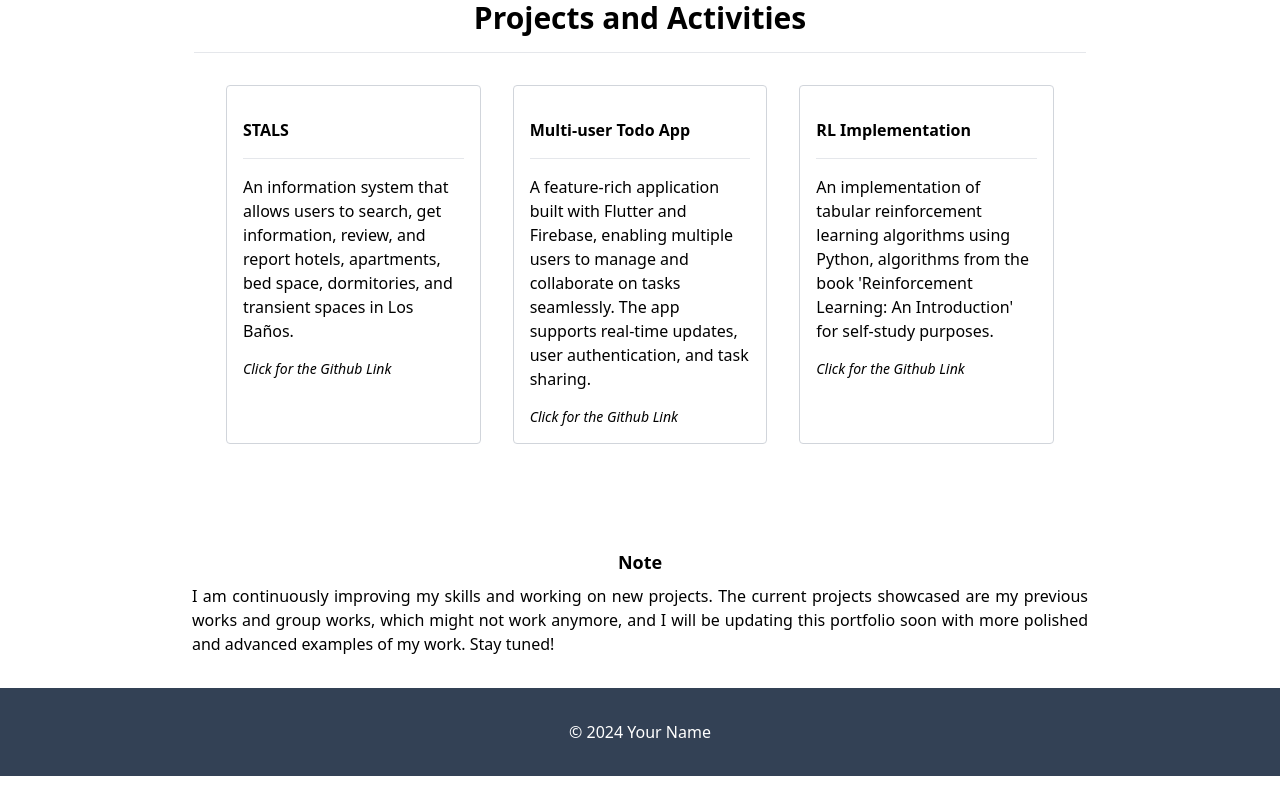
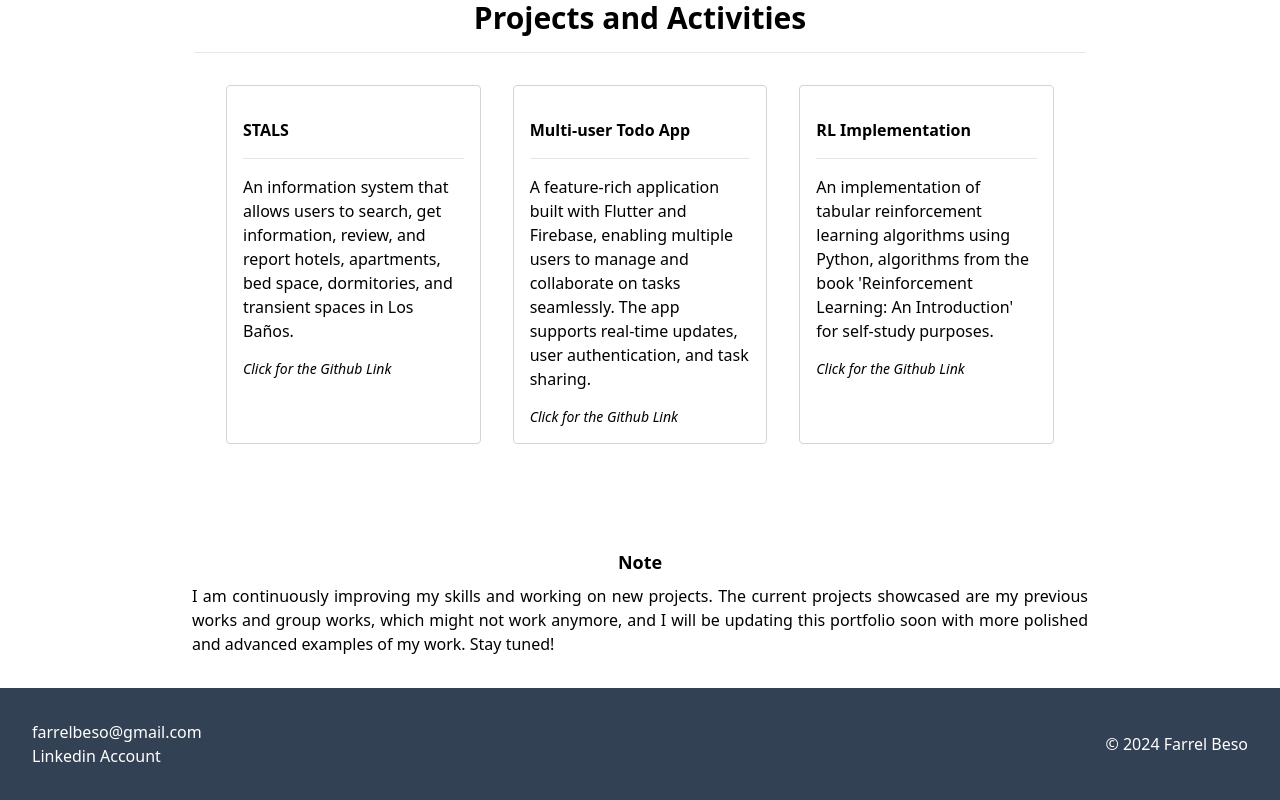
Before and after one commit to vfaabeso/portfolio, a React (Vite) app in the folder my-project/: page / in a window 1280 px wide. Shown: the part 496-1296 px from the top of the page. Before the commit the page ends 1272 px from the top, so only its background shows below. Built offline with nearby package versions, Linux system fonts and the light colour scheme.

Commit message:
ui: added transitions

```diff
--- a/my-project/src/components/ContactSection.jsx
+++ /dev/null
@@ -1,9 +0,0 @@
-export default function ContactSection() {
-  <section id="contact" className="p-8 mx-0.5">
-    <h2>Contact</h2>
-    <p>Email: your.email@example.com</p>
-    <p>
-      LinkedIn: <a href="https://linkedin.com/in/yourusername">Your Profile</a>
-    </p>
-  </section>;
-}
--- a/my-project/src/components/Footer.jsx
+++ b/my-project/src/components/Footer.jsx
@@ -1,7 +1,20 @@
 export default function Footer() {
   return (
-    <footer className="bg-slate-700 text-white text-center px-4 py-8 w-full">
-      <p>&copy; 2024 Your Name</p>
+    <footer
+      id="footer"
+      className="bg-slate-700 text-white text-center p-8 w-full flex place-content-between items-center"
+    >
+      <div className="text-left">
+        <p>farrelbeso@gmail.com</p>
+        <a
+          className="hover:underline"
+          href="https://www.linkedin.com/in/farrel-beso-9347512b5/"
+        >
+          Linkedin Account
+        </a>
+      </div>
+
+      <p>&copy; 2024 Farrel Beso</p>
     </footer>
   );
 }
--- a/my-project/src/components/MainBody.jsx
+++ b/my-project/src/components/MainBody.jsx
@@ -1,7 +1,6 @@
 import SkillSection from "./SkillSection";
 import ProjectSection from "./ProjectSection";
 import BottomSection from "./BottomSection";
-import ContactSection from "./ContactSection";
 
 export default function MainBody() {
   return (
@@ -9,7 +8,6 @@ export default function MainBody() {
       <SkillSection />
       <ProjectSection />
       <BottomSection />
-      <ContactSection />
     </div>
   );
 }
--- a/my-project/src/components/Navbar.jsx
+++ b/my-project/src/components/Navbar.jsx
@@ -1,20 +1,14 @@
+import NavbarButton from "./NavbarButton";
+
 export default function Navbar() {
   return (
     <header className="bg-slate-700 text-white px-4 py-4 text-center">
       <nav>
         <ul>
-          <li className="inline mx-4">
-            <a href="#home">Home</a>
-          </li>
-          <li className="inline mx-4">
-            <a href="#about">About</a>
-          </li>
-          <li className="inline mx-4">
-            <a href="#projects">Projects</a>
-          </li>
-          <li className="inline mx-4">
-            <a href="#contact">Contact</a>
-          </li>
+          <NavbarButton link="home" linkName="Home" />
+          <NavbarButton link="about" linkName="About" />
+          <NavbarButton link="projects" linkName="Projects" />
+          <NavbarButton link="contact" linkName="Contact" />
         </ul>
       </nav>
     </header>
--- /dev/null
+++ b/my-project/src/components/NavbarButton.jsx
@@ -0,0 +1,7 @@
+export default function NavbarButton(props) {
+  return (
+    <li className="inline mx-4 hover:font-bold duration-200">
+      <a href={`#${props.link}`}>{props.linkName}</a>
+    </li>
+  );
+}
```
